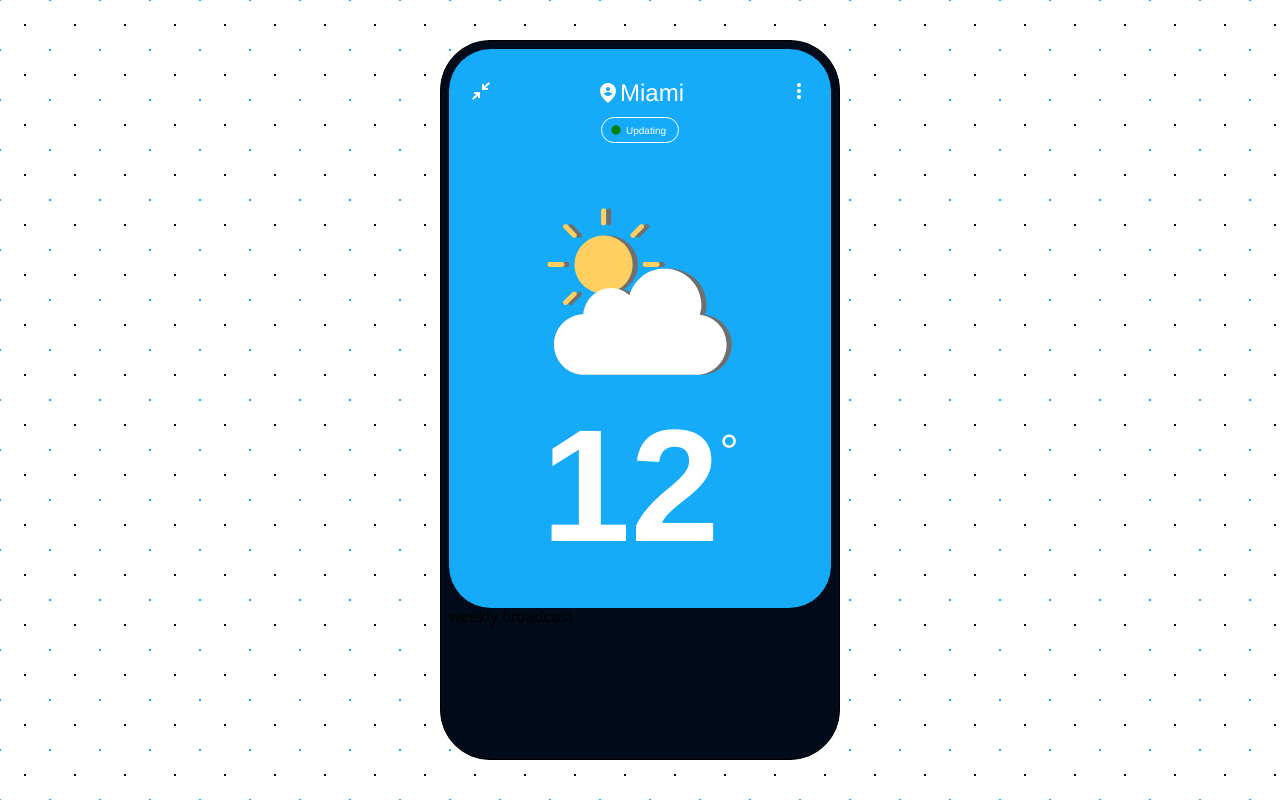
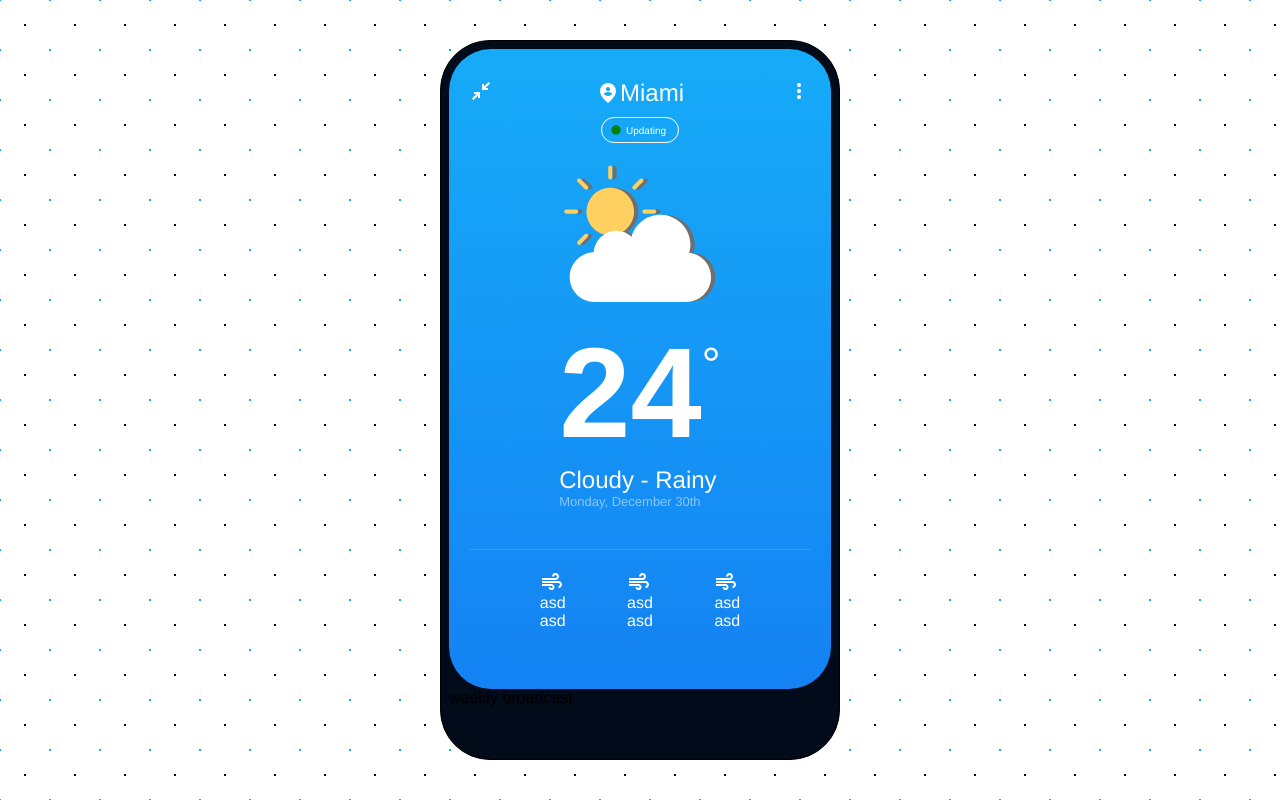
Before and after one commit to NelsonManuelGM/forecast-weather-nextjs, a Next.js app: page / in a window 1280 px wide. Built offline with nearby package versions, Linux system fonts and the light colour scheme.

Commit message:
update design, add mocks

```diff
--- a/src/components/icons/index.js
+++ b/src/components/icons/index.js
@@ -37,6 +37,12 @@ const ArrowBackIco = (props) => (
   </svg>
 )
 
+const WindIco = (props) => (
+  <svg xmlns="http://www.w3.org/2000/svg" height={24} width={24} {...props}>
+    <path d="M11.5 20q-1.25 0-2.125-.875T8.5 17h2q0 .425.288.712.287.288.712.288t.713-.288q.287-.287.287-.712t-.287-.712Q11.925 16 11.5 16H2v-2h9.5q1.25 0 2.125.875T14.5 17q0 1.25-.875 2.125T11.5 20ZM2 10V8h13.5q.65 0 1.075-.425Q17 7.15 17 6.5q0-.65-.425-1.075Q16.15 5 15.5 5q-.65 0-1.075.425Q14 5.85 14 6.5h-2q0-1.475 1.012-2.488Q14.025 3 15.5 3t2.488 1.012Q19 5.025 19 6.5t-1.012 2.487Q16.975 10 15.5 10Zm16.5 8v-2q.65 0 1.075-.425Q20 15.15 20 14.5q0-.65-.425-1.075Q19.15 13 18.5 13H2v-2h16.5q1.475 0 2.488 1.012Q22 13.025 22 14.5t-1.012 2.488Q19.975 18 18.5 18Z" />
+  </svg>
+)
+
 export {
   Schedule,
   DensityIco,
@@ -44,5 +50,9 @@ export {
   PersonPinCircleIco,
   DotIco,
   ArrowBackIco,
+  WindIco,
+
+  // BIG ICONS
   SunnyIco,
+
 };
--- a/src/components/weather-box/index.js
+++ b/src/components/weather-box/index.js
@@ -1,3 +1,4 @@
+import { useState } from "react";
 import { useTheme } from "styled-components";
 
 import {
@@ -18,12 +19,17 @@ import {
 } from "../icons";
 import { useAppState } from "../../context";
 import WeatherTemperature from "./weather-temperature-display";
+import { WeatherInfo } from "./weather-info";
 
 const WeatherBox = ({ place }) => {
   const themeContext = useTheme();
   const { state, dispatch } = useAppState();
 
   const { isShrinkWeatherBox = false } = state;
+
+  const [temperature, setTemperature] = useState(24);
+  const [type, setType] = useState('Cloudy - Rainy');
+  const [date, setDate] = useState('Monday, December 30th')
 
   return (
     <Wrapper shrink={isShrinkWeatherBox}>
@@ -37,9 +43,9 @@ const WeatherBox = ({ place }) => {
           }
         >
           {isShrinkWeatherBox ? (
-            <ArrowBackIco fill={themeContext.palette.platinum} />
+            <ArrowBackIco fill={themeContext.palette.platinum} className={'cl-pointer'}/>
           ) : (
-            <DensityIco fill={themeContext.palette.platinum} />
+            <DensityIco fill={themeContext.palette.platinum} className={'cl-pointer'}/>
           )}
         </span>
         <TitleWrapper>
@@ -54,10 +60,17 @@ const WeatherBox = ({ place }) => {
             </Loading>
           ) : null}
         </TitleWrapper>
-        <MoreIco fill={themeContext.palette.platinum} />
+        <MoreIco fill={themeContext.palette.platinum} className={'cl-pointer'}/>
       </Header>
 
-      <WeatherTemperature shrink={isShrinkWeatherBox} />
+      <WeatherTemperature
+        shrink={isShrinkWeatherBox}
+        temperature={temperature}
+        type={type}
+        date={date}
+      />
+
+      <WeatherInfo />
     </Wrapper>
   );
 };
--- a/src/components/weather-box/styles.js
+++ b/src/components/weather-box/styles.js
@@ -9,8 +9,13 @@ export const Title = styled.h1`
 
 export const Wrapper = styled.section`
   background-color: ${(props) => props.theme.palette.blue_jeans};
+  background-image: linear-gradient(
+    ${(props) => props.theme.palette.blue_jeans},
+    ${(props) => props.theme.palette.azure}
+  );
   width: 100%;
   height: 100%;
+  max-height: 650px;
   border-radius: 42px;
   padding: 30px 20px;
 
@@ -21,6 +26,13 @@ export const Wrapper = styled.section`
   display: flex;
   flex-direction: column;
   align-items: center;
+
+  .cl-pointer {
+    &:hover {
+      cursor: pointer;
+      fill: ${(props) => props.theme.palette.rich_black_fogra_29};
+    }
+  }
 
   ${(props) =>
     props.shrink
@@ -65,49 +77,90 @@ export const Loading = styled.div`
   align-items: center;
 `;
 
+// weather temperature display styles
 export const Section = styled.section`
-  margin-top: 50px;
+  margin-top: 10px;
   height: 100%;
 
   ${(props) =>
     props.shrink
       ? css`
+          width: 80%;
           display: flex;
           flex-direction: row;
           align-items: center;
+          justify-content: space-around;
         `
       : null}
 `;
 
-export const Temperature = styled.h1`
-  margin: 0px;
-  font-size: 10rem;
-  font-weight: 700;
+export const Temperature = styled.div`
+  display: flex;
+  flex-direction: row;
+  align-items: flex-start;
+  /* height: 150px; */
+  .degree-number {
+    margin: 0px;
+    font-size: 8rem;
+    font-weight: 700;
 
-  ${(props) =>
+    ${(props) =>
+      props.shrink
+        ? css`
+            font-size: 6rem;
+          `
+        : null}
+  }
+  .degree-sign {
+    margin: 0px;
+    margin-top: 18px;
+    font-size: 3rem;
+    font-weight: 100;
+
+    ${(props) =>
+      props.shrink
+        ? css`
+            margin-top: 14px;
+            font-size: 2rem;
+          `
+        : null}
+  }
+
+  /* ${(props) =>
     props.shrink
       ? css`
-          font-size: 6rem;
+          font-size: 8rem;
         `
-      : null}
+      : null} */
 `;
 
 export const TemperatureDegree = styled.div`
   color: ${(props) => props.theme.palette.platinum};
-  display: flex;
-  flex-direction: row;
-  justify-content: center;
 
-  p {
-    margin-top: 30px;
-    font-size: 3rem;
-    font-weight: 100;
-    ${(props) =>
-      props.shrink
-        ? css`
-            margin-top: 15px;
-            font-size: 2rem;
-          `
-        : null}
+  .weather-title {
+    margin: 0px;
+    font-size: x-large;
+  }
+  .weather-date {
+    margin: 0px;
+    font-size: small;
+    color: ${(props) => props.theme.palette.platinum + "80"};
   }
 `;
+
+// weather info styles
+
+export const InfoWrapper = styled.section`
+  border-top: 1px solid #ffffff26;
+  height: 150px;
+  width: 100%;
+  padding: 20px 40px 0 40px;
+  display: flex;
+  justify-content: space-around;
+  color: ${(props) => props.theme.palette.platinum};
+`;
+
+export const Info = styled.div`
+  display: flex;
+  flex-direction: column;
+`;
--- /dev/null
+++ b/src/components/weather-box/weather-info.js
@@ -0,0 +1,26 @@
+import { useTheme } from "styled-components";
+
+import { InfoWrapper, Info } from "./styles";
+import { WindIco } from "../icons";
+
+export function WeatherInfo() {
+  const themeContext = useTheme();
+
+  const info = () => {
+    return (
+      <Info>
+        <WindIco fill={themeContext.palette.platinum} />
+        <d>asd</d>
+        asd
+      </Info>
+    );
+  };
+
+  return (
+    <InfoWrapper>
+      <>{info()}</>
+      <>{info()}</>
+      <>{info()}</>
+    </InfoWrapper>
+  );
+}
--- a/src/components/weather-box/weather-temperature-display.js
+++ b/src/components/weather-box/weather-temperature-display.js
@@ -1,19 +1,23 @@
 import { Section, Temperature, TemperatureDegree } from "./styles";
 import { SunnyIco } from "../icons";
 
-export default function WeatherTemperature({ shrink }) {
+export default function WeatherTemperature({ shrink, temperature, type, date }) {
   return (
+    <>
       <Section shrink={shrink}>
         <SunnyIco
-          height={shrink ? "20mm" : null}
-          width={shrink ? "20mm" : null}
+          height={shrink ? "35mm" : null}
+          width={shrink ? "35mm" : null}
         />
         <TemperatureDegree shrink={shrink}>
-          <Temperature className="degree-number" shrink={shrink}>
-            12
+          <Temperature shrink={shrink}>
+            <p className="degree-number">{temperature}</p>
+            <p className="degree-sign">&#176;</p>
           </Temperature>
-          <p>&#176;</p>
+          {shrink ? <></> : <p className="weather-title">{type}</p>}
+          <p className="weather-date">{shrink ? type : date}</p>
         </TemperatureDegree>
       </Section>
+    </>
   );
 }
```
